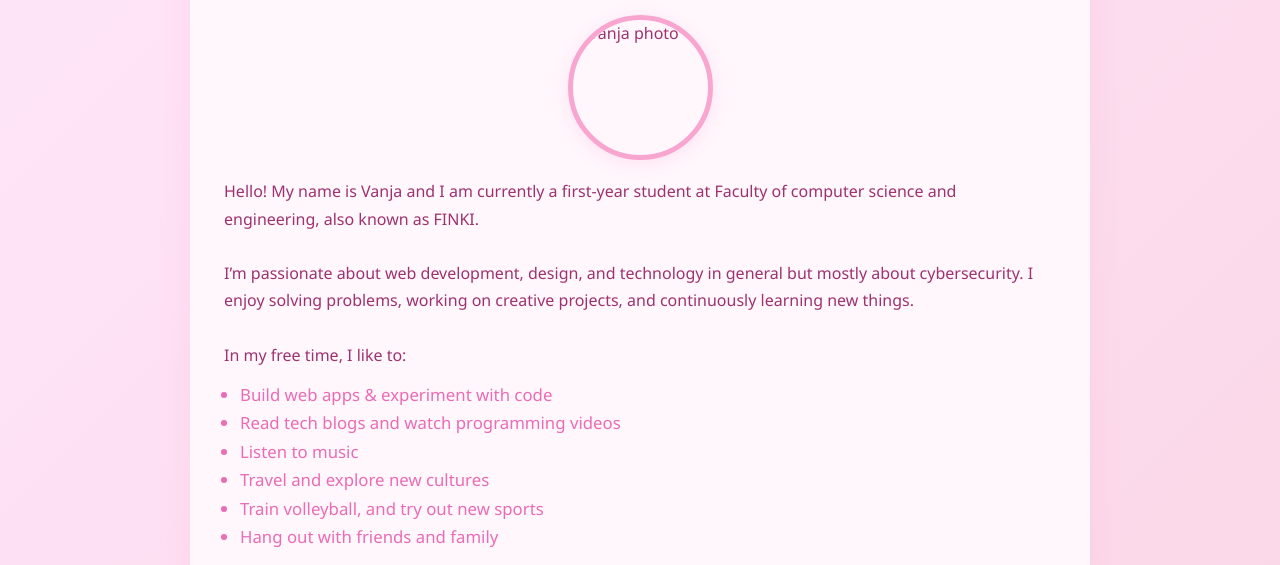
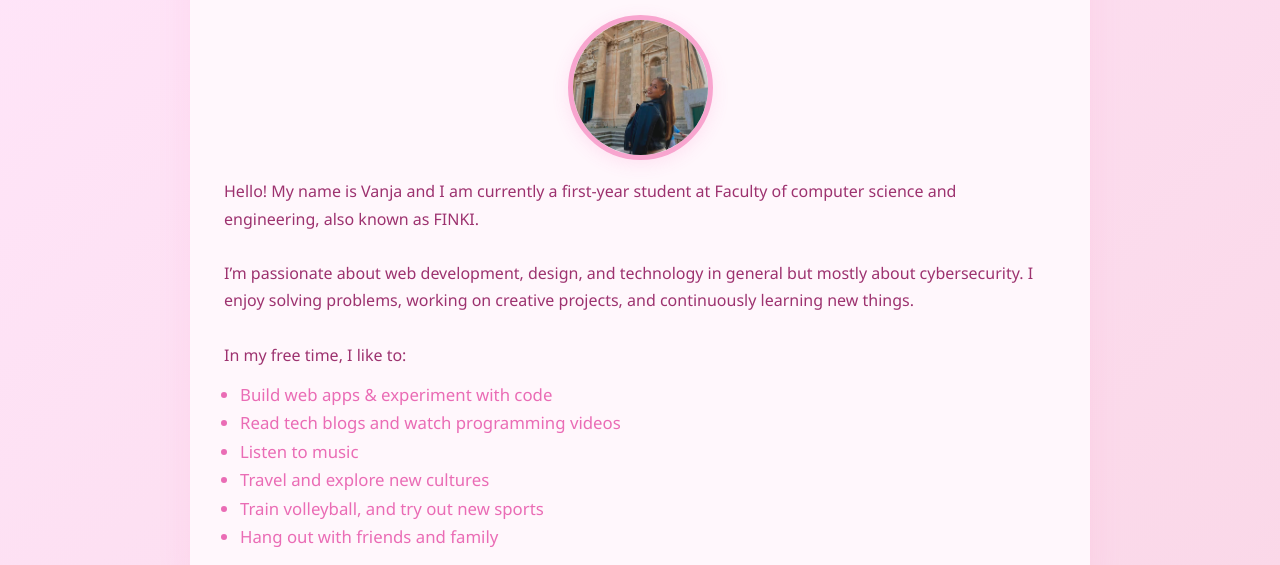
Before and after one commit to vanjickaa/my-website, a plain HTML site: page About.html in a window 1280 px wide. Shown: the part 235-800 px from the top of the page. Drawn offline with Linux system fonts and the light colour scheme.

Commit message:
Update About.html

```diff
--- a/About.html
+++ b/About.html
@@ -17,7 +17,7 @@
 
 <div class="container">
   <h1>About Me</h1>
-  <img src="images/me2.jpg" height="787" width="590" alt="Vanja photo" class="profile-pic"/>
+  <img src="images copy/me2.jpg" height="787" width="590" alt="Vanja photo" class="profile-pic"/>
   <p>
     Hello! My name is Vanja and I am currently a first-year student at Faculty of computer science and engineering, also known as FINKI.
     <br><br>
```
